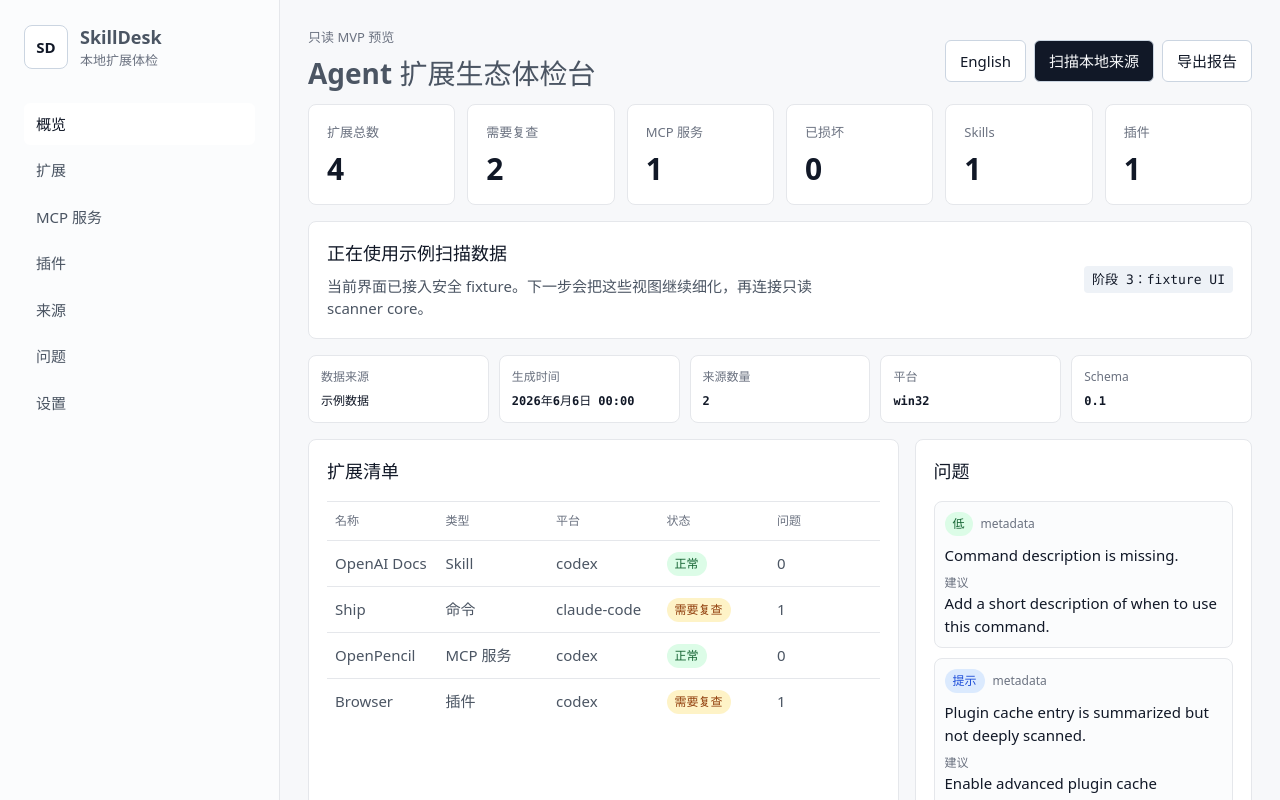
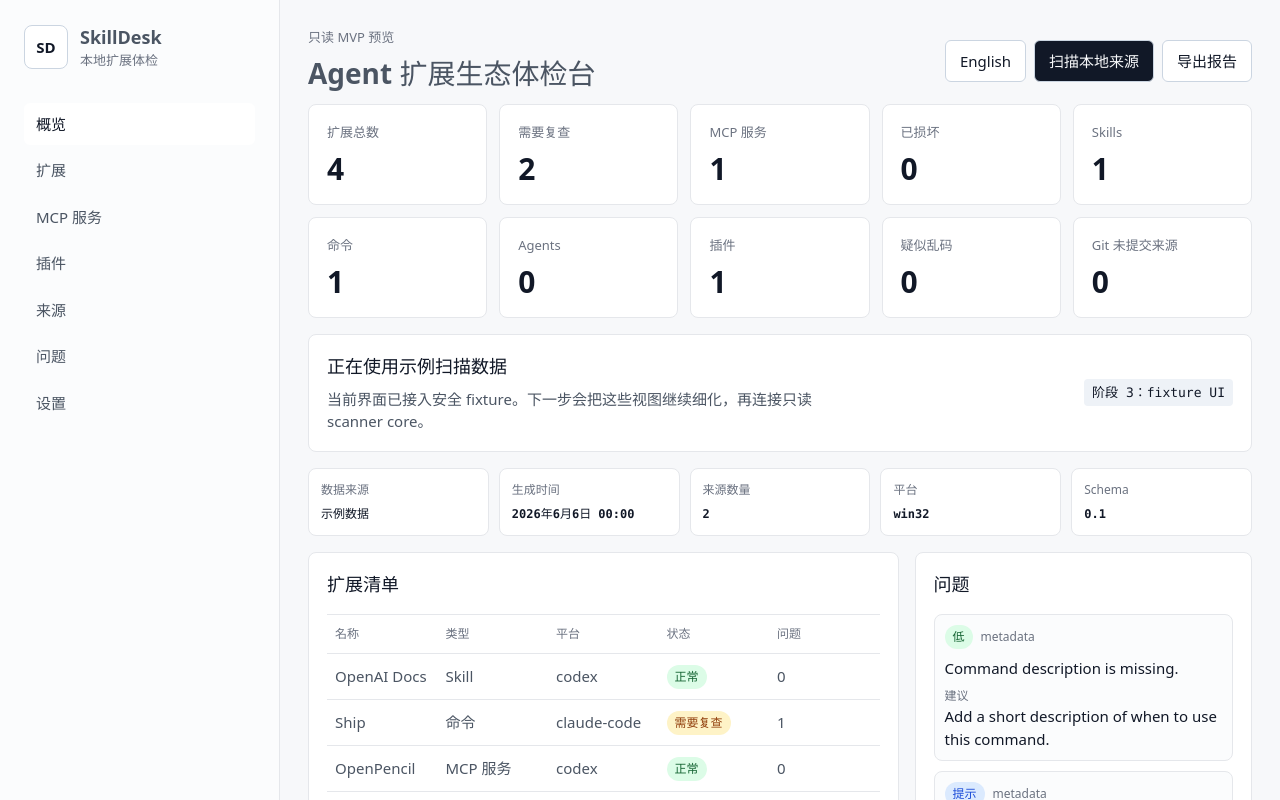
Before and after one commit to haodehaode378/skilldesk-project-brief, a React (Vite) app in the folder skilldesk/: page / in a window 1280 px wide. Shown: the top 800 px of the page. Built offline with nearby package versions, Linux system fonts and the light colour scheme.

Commit message:
feat: complete overview settings

```diff
--- a/skilldesk/src/App.css
+++ b/skilldesk/src/App.css
@@ -128,7 +128,7 @@ button:focus-visible {
 
 .summary-grid {
   display: grid;
-  grid-template-columns: repeat(6, minmax(0, 1fr));
+  grid-template-columns: repeat(5, minmax(0, 1fr));
   gap: 12px;
   margin-bottom: 16px;
 }
@@ -615,6 +615,13 @@ tbody tr:hover,
   margin: 0;
 }
 
+.setting-inline {
+  display: flex;
+  flex-wrap: wrap;
+  align-items: center;
+  gap: 10px;
+}
+
 .settings-actions {
   border-top: 1px solid var(--border);
   margin-top: 18px;
--- a/skilldesk/src/App.tsx
+++ b/skilldesk/src/App.tsx
@@ -179,6 +179,12 @@ function App() {
     report.entities.find((entity) => entity.id === selectedEntityId) ??
     report.entities[0]
 
+  function toggleLocale() {
+    const next = nextLocale(locale)
+    setLocale(next)
+    saveLocale(next)
+  }
+
   async function scanLocalRoots() {
     setScanState('scanning')
     setScanError('')
@@ -271,11 +277,7 @@ function App() {
             <button
               type="button"
               className="secondary-button"
-              onClick={() => {
-                const next = nextLocale(locale)
-                setLocale(next)
-                saveLocale(next)
-              }}
+              onClick={toggleLocale}
             >
               {copy.dashboard.languageButton}
             </button>
@@ -351,6 +353,7 @@ function App() {
             onIncludePluginCachesChange={(includePluginCaches) =>
               setSettings((current) => ({ ...current, includePluginCaches }))
             }
+            onLocaleToggle={toggleLocale}
             onClearCache={clearReportCache}
           />
         )}
@@ -375,6 +378,14 @@ function OverviewView({
   scanError: string
 }) {
   const isLocalReport = scanState === 'local' || scanState === 'cached'
+  const mojibakeIssueCount = report.issues.filter(
+    (issue) => issue.category === 'encoding',
+  ).length
+  const dirtyGitSourceCount = new Set(
+    report.entities
+      .filter((entity) => entity.git?.dirty)
+      .map((entity) => entity.git?.root),
+  ).size
 
   return (
     <>
@@ -384,7 +395,11 @@ function OverviewView({
         <SummaryCard label={copy.dashboard.summary.mcpServers} value={totals.mcpServers} />
         <SummaryCard label={copy.dashboard.summary.broken} value={totals.byStatus.broken} />
         <SummaryCard label={copy.dashboard.summary.skills} value={totals.skills} />
+        <SummaryCard label={copy.dashboard.summary.commands} value={totals.commands} />
+        <SummaryCard label={copy.dashboard.summary.agents} value={totals.agents} />
         <SummaryCard label={copy.dashboard.summary.plugins} value={totals.plugins} />
+        <SummaryCard label={copy.dashboard.summary.mojibake} value={mojibakeIssueCount} />
+        <SummaryCard label={copy.dashboard.summary.dirtyGitSources} value={dirtyGitSourceCount} />
       </section>
 
       <section className="panel">
@@ -898,12 +913,14 @@ function SettingsView({
   locale,
   settings,
   onIncludePluginCachesChange,
+  onLocaleToggle,
   onClearCache,
 }: {
   copy: typeof appCopy['zh-CN']
   locale: Locale
   settings: AppSettings
   onIncludePluginCachesChange: (includePluginCaches: boolean) => void
+  onLocaleToggle: () => void
   onClearCache: () => void
 }) {
   return (
@@ -912,7 +929,12 @@ function SettingsView({
       <dl className="settings-list">
         <div>
           <dt>{copy.views.languageSetting}</dt>
-          <dd>{locale}</dd>
+          <dd className="setting-inline">
+            <span>{locale}</span>
+            <button type="button" className="secondary-button" onClick={onLocaleToggle}>
+              {copy.dashboard.languageButton}
+            </button>
+          </dd>
         </div>
         <div>
           <dt>{copy.views.pluginCacheMode}</dt>
--- a/skilldesk/src/app/i18n.ts
+++ b/skilldesk/src/app/i18n.ts
@@ -28,7 +28,11 @@ type AppCopy = {
       mcpServers: string
       broken: string
       skills: string
+      commands: string
+      agents: string
       plugins: string
+      mojibake: string
+      dirtyGitSources: string
     }
     panelTitle: string
     panelBody: string
@@ -192,7 +196,11 @@ export const appCopy: Record<Locale, AppCopy> = {
         mcpServers: 'MCP 服务',
         broken: '已损坏',
         skills: 'Skills',
+        commands: '命令',
+        agents: 'Agents',
         plugins: '插件',
+        mojibake: '疑似乱码',
+        dirtyGitSources: 'Git 未提交来源',
       },
       panelTitle: '正在使用示例扫描数据',
       panelBody:
@@ -357,7 +365,11 @@ export const appCopy: Record<Locale, AppCopy> = {
         mcpServers: 'MCP servers',
         broken: 'Broken',
         skills: 'Skills',
+        commands: 'Commands',
+        agents: 'Agents',
         plugins: 'Plugins',
+        mojibake: 'Possible mojibake',
+        dirtyGitSources: 'Dirty Git sources',
       },
       panelTitle: 'Using fixture scan data',
       panelBody:
```
